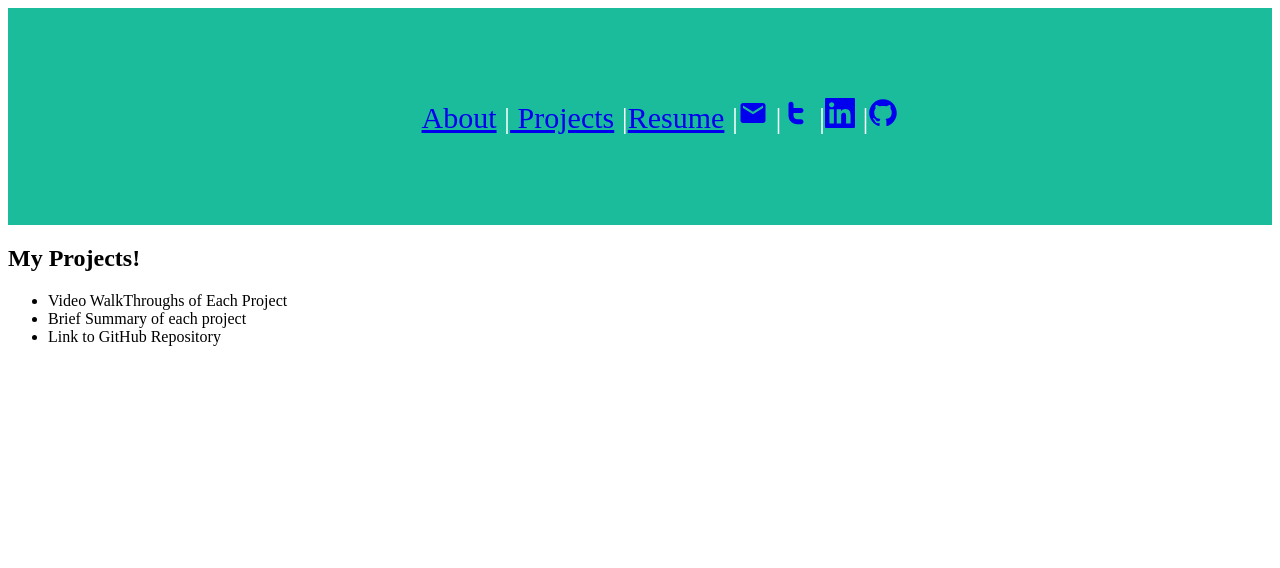
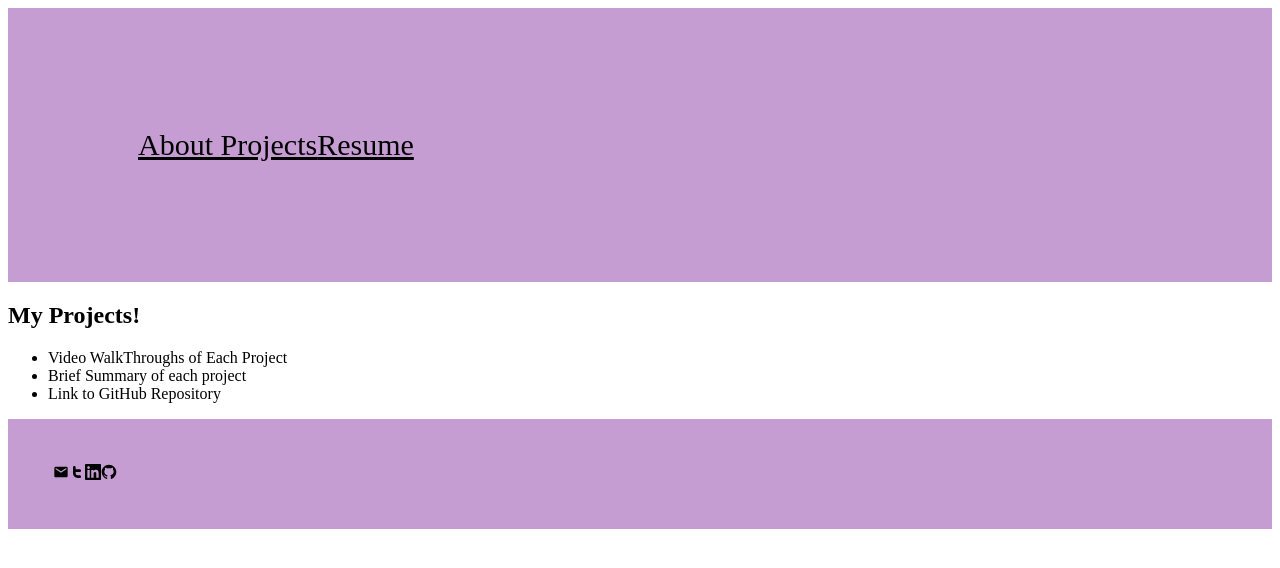
Before and after one commit to LetsJessCode/portfolio_site, a React (Create React App) app: page /projects in a window 1280 px wide. Shown: the top 568 px of the page. Built offline with nearby package versions, Linux system fonts and the light colour scheme.

Commit message:
added header and footer

```diff
--- a/src/App.js
+++ b/src/App.js
@@ -4,7 +4,7 @@ import { BrowserRouter as Router, Route, Switch } from 'react-router-dom'
 // ------------------------------
 import About from './Components/About'
 import Projects from './Components/Projects'
-import Resume from './Components/Resume'
+import Footer from './Components/Footer/Footer'
 // ------------------------------
 export class App extends Component {
    render() {
@@ -17,8 +17,10 @@ export class App extends Component {
                 <Route exact path="/about" component={About} />
                 <Route exact path="/projects" component={Projects} />
                 <Route render={ () => <p>Uh oh, you seem to have lost your way! Click home! </p> } />
-            </Switch>
+              </Switch>
+            <Footer />
         </Router>
+
       </div>
     )
   }
--- /dev/null
+++ b/src/Components/Footer/Footer.css
@@ -0,0 +1,11 @@
+.fixed-bottom {
+    padding: 45px;
+    background: #c69dd2;
+    color: white;
+  }
+
+
+.icon {
+    /* text-align: center; */
+    padding: 1cm;
+}
--- /dev/null
+++ b/src/Components/Footer/Footer.js
@@ -0,0 +1,23 @@
+import React, { Component } from 'react'
+import { MdEmail } from 'react-icons/md'
+import { CgTwitter } from 'react-icons/cg'
+import { GrLinkedin } from 'react-icons/gr'
+import { GrGithub } from 'react-icons/gr'
+import '../Footer/Footer.css'
+
+export class Footer extends Component {
+    render() {
+        return (
+            <div className="fixed-bottom">
+                 <nav>
+                    <a href="mailto:letsjesscode@gmail.com"><MdEmail /></a>
+                    <a href="https://twitter.com/LetsJessCode"><CgTwitter /></a>
+                        <a href="https://www.linkedin.com/in/jessica-shearwood/"><GrLinkedin /></a>
+                    <a href="https://github.com/LetsJessCode"><GrGithub /> </a>
+                </nav>
+            </div>
+        )
+    }
+}
+
+export default Footer
--- a/src/Components/NavBar/Nav.css
+++ b/src/Components/NavBar/Nav.css
@@ -1,7 +1,25 @@
 .nav {
-    padding: 60px;
-    text-align: center;
-    background: #1abc9c;
+    padding: 90px;
+    background: #c69dd2;
     color: white;
     font-size: 30px;
   }
+
+ a:link {
+  color: black;
+}
+
+/* visited link */
+a:visited {
+  color:black;
+}
+
+/* mouse over link */
+a:hover {
+  color: hotpink;
+}
+
+/* selected link */
+a:active {
+  color: white;
+}
--- a/src/Components/NavBar/NavBar.js
+++ b/src/Components/NavBar/NavBar.js
@@ -9,14 +9,10 @@ import '../NavBar/Nav.css'
 const NavBar = () => {
     return (
         <nav className="nav">
-            <ul>
-                <NavLink className="navlink" to="/about">About</NavLink> |
-                <NavLink className="navlink" to="/projects"> Projects</NavLink> |
-                <a classname="navlink" href="https://learn.co/jessica_shearwood/resume">Resume</a> |
-                <a classname="links" href="mailto:letsjesscode@gmail.com"><MdEmail /></a> |
-                <a classname="links" href="https://twitter.com/LetsJessCode"><CgTwitter /></a> |
-                <a classname="links" href="https://www.linkedin.com/in/jessica-shearwood/"><GrLinkedin /></a> |
-                <a classname="links" href="https://github.com/LetsJessCode"><GrGithub /> </a>
+            <ul className="navlink">
+                <NavLink to="/about">About</NavLink>
+                <NavLink to="/projects"> Projects</NavLink>
+                <a href="https://learn.co/jessica_shearwood/resume">Resume</a>
             </ul>
         </nav>
     )
```
